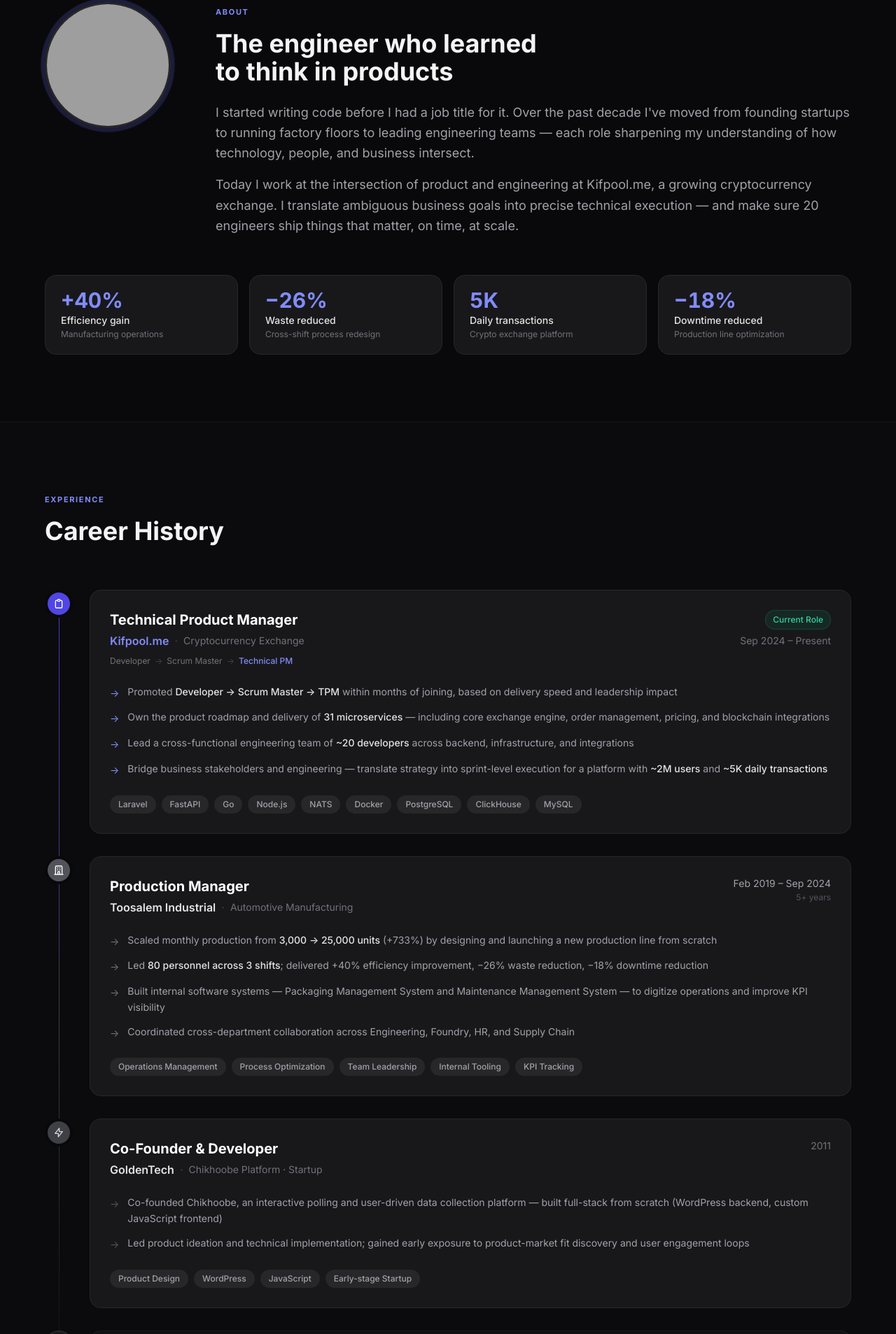
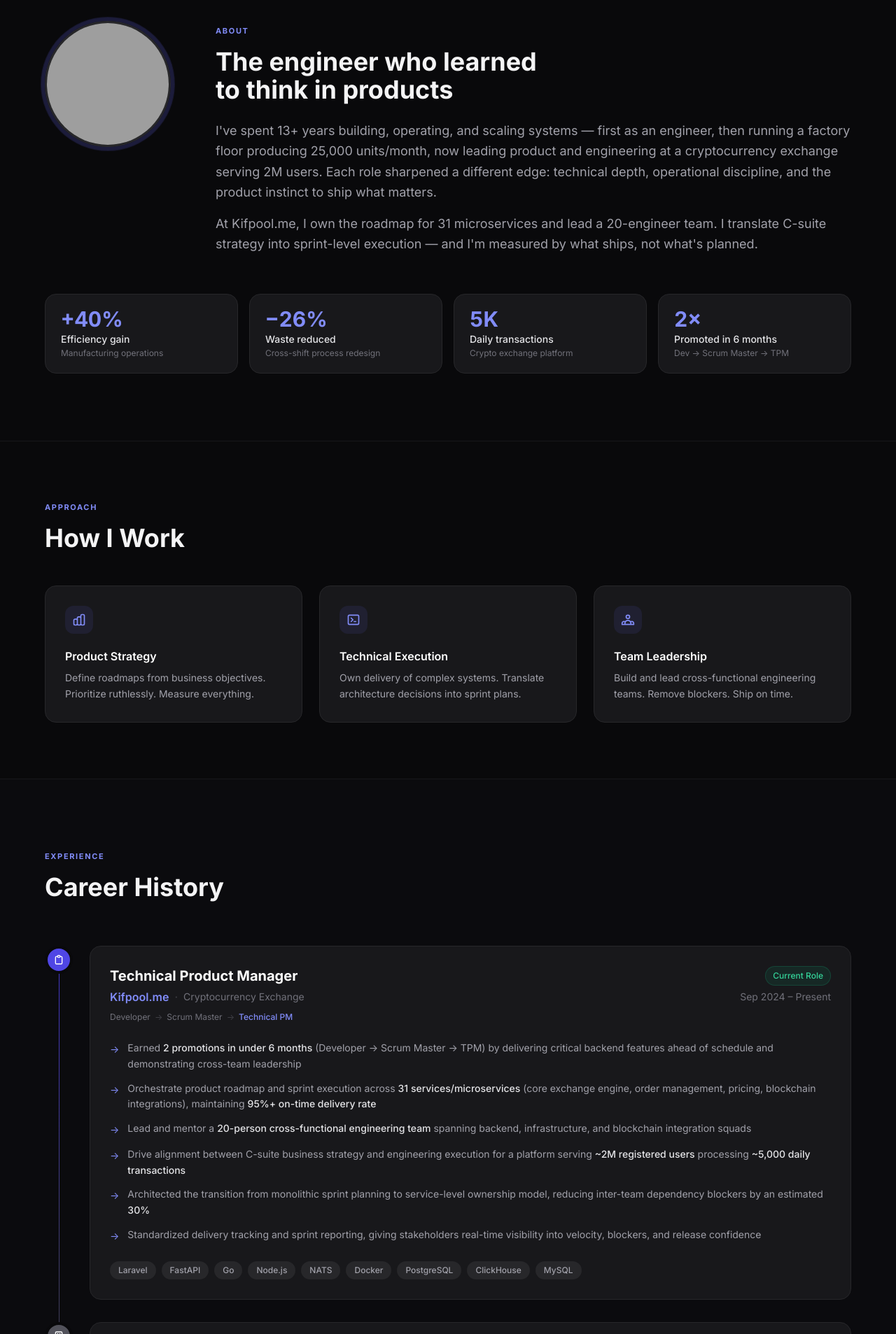
Before and after one commit to SaeedSaedi/saeedsaedi.github.io, a plain HTML site: page index.html in a window 1280 px wide. Shown: the part 893-2800 px from the top of the page at 70% size. Drawn offline with nearby package versions, Linux system fonts and the light colour scheme; grey boxes are pictures that could not be loaded.

Commit message:
update content

```diff
--- a/index.html
+++ b/index.html
@@ -7,15 +7,15 @@
 
   <!-- SEO & social -->
   <meta name="description"
-        content="Technical Product Manager with engineering depth. Leading 31 microservices, a team of 20 engineers, and a platform serving 2M+ users at Kifpool.me." />
+        content="Technical Product Manager who ships complex systems at scale. Leading 20 engineers, 31 microservices, and a 2M-user platform. Engineering fluency meets operational rigor." />
   <meta property="og:title"       content="Saeed Saedi — Technical Product Manager" />
-  <meta property="og:description" content="TPM with engineering depth. 31 microservices. 20 engineers. 2M+ users." />
+  <meta property="og:description" content="Technical Product Manager. 31 microservices. 20 engineers. 2M+ users. Engineering depth meets operational rigor." />
   <meta property="og:image"       content="https://avatars.githubusercontent.com/u/1686285?v=4" />
   <meta property="og:url"         content="https://saeedsaedi.github.io/" />
   <meta property="og:type"        content="website" />
   <meta name="twitter:card"       content="summary_large_image" />
   <meta name="twitter:title"      content="Saeed Saedi — Technical Product Manager" />
-  <meta name="twitter:description"content="TPM with engineering depth. 31 microservices. 20 engineers. 2M+ users." />
+  <meta name="twitter:description"content="Technical Product Manager. 31 microservices. 20 engineers. 2M+ users. Engineering depth meets operational rigor." />
   <meta name="twitter:image"      content="https://avatars.githubusercontent.com/u/1686285?v=4" />
   <link rel="icon" href="https://avatars.githubusercontent.com/u/1686285?v=4" />
 
@@ -39,6 +39,33 @@
 
   <!-- Custom styles -->
   <link rel="stylesheet" href="style.css" />
+
+  <!-- Structured data -->
+  <script type="application/ld+json">
+  {
+    "@context": "https://schema.org",
+    "@type": "Person",
+    "name": "Saeed Saedi",
+    "jobTitle": "Technical Product Manager",
+    "url": "https://saeedsaedi.github.io",
+    "image": "https://avatars.githubusercontent.com/u/1686285?v=4",
+    "email": "saeed.saedi.s@gmail.com",
+    "sameAs": [
+      "https://www.linkedin.com/in/saeedsaedi/",
+      "https://github.com/SaeedSaedi",
+      "https://t.me/SaeedSaedi"
+    ],
+    "worksFor": {
+      "@type": "Organization",
+      "name": "Kifpool.me"
+    },
+    "alumniOf": {
+      "@type": "EducationalOrganization",
+      "name": "Imam Reza International University"
+    },
+    "knowsAbout": ["Technical Product Management", "Microservices Architecture", "Agile", "Scrum", "Cross-functional Team Leadership"]
+  }
+  </script>
 </head>
 
 <body class="bg-zinc-950 text-zinc-100">
@@ -111,8 +138,11 @@
           <span class="gradient-text">Technical</span><br />Product Manager
         </h1>
 
-        <p class="text-xl md:text-2xl text-zinc-400 font-light mb-4 max-w-2xl leading-relaxed">
+        <p class="text-xl md:text-2xl text-zinc-400 font-light mb-3 max-w-2xl leading-relaxed">
           Engineering background. Product mindset. Shipping at scale.
+        </p>
+        <p class="text-base text-zinc-400 mb-4 max-w-xl leading-relaxed">
+          I turn ambiguous business goals into precise technical execution.
         </p>
         <p class="text-base text-zinc-500 mb-10 max-w-xl leading-relaxed">
           Leading <strong class="text-zinc-300 font-medium">31 microservices</strong>, a team of
@@ -192,14 +222,16 @@
             to think in products
           </h2>
           <p class="text-zinc-400 text-lg leading-relaxed mb-4">
-            I started writing code before I had a job title for it. Over the past decade I've moved from
-            founding startups to running factory floors to leading engineering teams — each role
-            sharpening my understanding of how technology, people, and business intersect.
+            I've spent 13+ years building, operating, and scaling systems — first as an engineer,
+            then running a factory floor producing 25,000 units/month, now leading product and
+            engineering at a cryptocurrency exchange serving 2M users. Each role sharpened a
+            different edge: technical depth, operational discipline, and the product instinct to
+            ship what matters.
           </p>
           <p class="text-zinc-400 text-lg leading-relaxed">
-            Today I work at the intersection of product and engineering at Kifpool.me, a growing
-            cryptocurrency exchange. I translate ambiguous business goals into precise technical
-            execution — and make sure 20 engineers ship things that matter, on time, at scale.
+            At Kifpool.me, I own the roadmap for 31 microservices and lead a 20-engineer team.
+            I translate C-suite strategy into sprint-level execution — and I'm measured by what
+            ships, not what's planned.
           </p>
         </div>
       </div>
@@ -222,12 +254,69 @@
           <div class="text-xs text-zinc-500">Crypto exchange platform</div>
         </div>
         <div class="card card--compact">
-          <div class="metric-num">−18%</div>
-          <div class="text-sm font-medium text-zinc-200 mb-0.5">Downtime reduced</div>
-          <div class="text-xs text-zinc-500">Production line optimization</div>
+          <div class="metric-num">2×</div>
+          <div class="text-sm font-medium text-zinc-200 mb-0.5">Promoted in 6 months</div>
+          <div class="text-xs text-zinc-500">Dev → Scrum Master → TPM</div>
         </div>
       </div>
 
+    </div>
+  </section>
+
+
+  <!-- ══════════════════════════════════════════════
+       HOW I WORK
+       ══════════════════════════════════════════════ -->
+  <section class="py-20 px-6 border-t border-zinc-800/50">
+    <div class="max-w-6xl mx-auto">
+
+      <div class="fade-in mb-12">
+        <div class="section-label">Approach</div>
+        <h2 class="text-3xl md:text-4xl font-bold">How I Work</h2>
+      </div>
+
+      <div class="grid md:grid-cols-3 gap-6">
+
+        <div class="fade-in card">
+          <div class="skill-icon">
+            <svg class="w-5 h-5 text-indigo-400" fill="none" stroke="currentColor" viewBox="0 0 24 24">
+              <path stroke-linecap="round" stroke-linejoin="round" stroke-width="2"
+                d="M9 19v-6a2 2 0 00-2-2H5a2 2 0 00-2 2v6a2 2 0 002 2h2a2 2 0 002-2zm0 0V9a2 2 0 012-2h2a2 2 0 012 2v10m-6 0a2 2 0 002 2h2a2 2 0 002-2m0 0V5a2 2 0 012-2h2a2 2 0 012 2v14a2 2 0 01-2 2h-2a2 2 0 01-2-2z"/>
+            </svg>
+          </div>
+          <h3 class="text-base font-semibold text-white mb-2">Product Strategy</h3>
+          <p class="text-zinc-400 text-sm leading-relaxed">
+            Define roadmaps from business objectives. Prioritize ruthlessly. Measure everything.
+          </p>
+        </div>
+
+        <div class="fade-in card">
+          <div class="skill-icon">
+            <svg class="w-5 h-5 text-indigo-400" fill="none" stroke="currentColor" viewBox="0 0 24 24">
+              <path stroke-linecap="round" stroke-linejoin="round" stroke-width="2"
+                d="M8 9l3 3-3 3m5 0h3M5 20h14a2 2 0 002-2V6a2 2 0 00-2-2H5a2 2 0 00-2 2v12a2 2 0 002 2z"/>
+            </svg>
+          </div>
+          <h3 class="text-base font-semibold text-white mb-2">Technical Execution</h3>
+          <p class="text-zinc-400 text-sm leading-relaxed">
+            Own delivery of complex systems. Translate architecture decisions into sprint plans.
+          </p>
+        </div>
+
+        <div class="fade-in card">
+          <div class="skill-icon">
+            <svg class="w-5 h-5 text-indigo-400" fill="none" stroke="currentColor" viewBox="0 0 24 24">
+              <path stroke-linecap="round" stroke-linejoin="round" stroke-width="2"
+                d="M17 20h5v-2a3 3 0 00-5.356-1.857M17 20H7m10 0v-2c0-.656-.126-1.283-.356-1.857M7 20H2v-2a3 3 0 015.356-1.857M7 20v-2c0-.656.126-1.283.356-1.857m0 0a5.002 5.002 0 019.288 0M15 7a3 3 0 11-6 0 3 3 0 016 0z"/>
+            </svg>
+          </div>
+          <h3 class="text-base font-semibold text-white mb-2">Team Leadership</h3>
+          <p class="text-zinc-400 text-sm leading-relaxed">
+            Build and lead cross-functional engineering teams. Remove blockers. Ship on time.
+          </p>
+        </div>
+
+      </div>
     </div>
   </section>
 
@@ -294,27 +383,40 @@
               <ul class="space-y-3 mt-6 mb-6">
                 <li class="flex gap-3 text-zinc-400 text-sm leading-relaxed">
                   <span class="text-indigo-400 flex-shrink-0 mt-0.5">→</span>
-                  <span>Promoted <strong class="text-zinc-200 font-medium">Developer → Scrum Master → TPM</strong>
-                    within months of joining, based on delivery speed and leadership impact</span>
+                  <span>Earned <strong class="text-zinc-200 font-medium">2 promotions in under 6 months</strong>
+                    (Developer → Scrum Master → TPM) by delivering critical backend features ahead
+                    of schedule and demonstrating cross-team leadership</span>
                 </li>
                 <li class="flex gap-3 text-zinc-400 text-sm leading-relaxed">
                   <span class="text-indigo-400 flex-shrink-0 mt-0.5">→</span>
-                  <span>Own the product roadmap and delivery of
-                    <strong class="text-zinc-200 font-medium">31 microservices</strong> — including core
-                    exchange engine, order management, pricing, and blockchain integrations</span>
+                  <span>Orchestrate product roadmap and sprint execution across
+                    <strong class="text-zinc-200 font-medium">31 services/microservices</strong> (core
+                    exchange engine, order management, pricing, blockchain integrations), maintaining
+                    <strong class="text-zinc-200 font-medium">95%+ on-time delivery rate</strong></span>
                 </li>
                 <li class="flex gap-3 text-zinc-400 text-sm leading-relaxed">
                   <span class="text-indigo-400 flex-shrink-0 mt-0.5">→</span>
-                  <span>Lead a cross-functional engineering team of
-                    <strong class="text-zinc-200 font-medium">~20 developers</strong> across backend,
-                    infrastructure, and integrations</span>
+                  <span>Lead and mentor a <strong class="text-zinc-200 font-medium">20-person
+                    cross-functional engineering team</strong> spanning backend, infrastructure,
+                    and blockchain integration squads</span>
                 </li>
                 <li class="flex gap-3 text-zinc-400 text-sm leading-relaxed">
                   <span class="text-indigo-400 flex-shrink-0 mt-0.5">→</span>
-                  <span>Bridge business stakeholders and engineering — translate strategy into
-                    sprint-level execution for a platform with
-                    <strong class="text-zinc-200 font-medium">~2M users</strong> and
-                    <strong class="text-zinc-200 font-medium">~5K daily transactions</strong></span>
+                  <span>Drive alignment between C-suite business strategy and engineering execution
+                    for a platform serving <strong class="text-zinc-200 font-medium">~2M registered
+                    users</strong> processing <strong class="text-zinc-200 font-medium">~5,000
+                    daily transactions</strong></span>
+                </li>
+                <li class="flex gap-3 text-zinc-400 text-sm leading-relaxed">
+                  <span class="text-indigo-400 flex-shrink-0 mt-0.5">→</span>
+                  <span>Architected the transition from monolithic sprint planning to service-level
+                    ownership model, reducing inter-team dependency blockers by an estimated
+                    <strong class="text-zinc-200 font-medium">30%</strong></span>
+                </li>
+                <li class="flex gap-3 text-zinc-400 text-sm leading-relaxed">
+                  <span class="text-indigo-400 flex-shrink-0 mt-0.5">→</span>
+                  <span>Standardized delivery tracking and sprint reporting, giving stakeholders
+                    real-time visibility into velocity, blockers, and release confidence</span>
                 </li>
               </ul>
 
@@ -363,24 +465,32 @@
               <ul class="space-y-3 mb-6">
                 <li class="flex gap-3 text-zinc-400 text-sm leading-relaxed">
                   <span class="text-zinc-500 flex-shrink-0 mt-0.5">→</span>
-                  <span>Scaled monthly production from
-                    <strong class="text-zinc-200 font-medium">3,000 → 25,000 units</strong> (+733%)
-                    by designing and launching a new production line from scratch</span>
+                  <span>Scaled production output <strong class="text-zinc-200 font-medium">8x</strong>
+                    from 3,000 to 25,000 cylinder liners/month by designing and launching a new
+                    production line and restructuring shift operations</span>
                 </li>
                 <li class="flex gap-3 text-zinc-400 text-sm leading-relaxed">
                   <span class="text-zinc-500 flex-shrink-0 mt-0.5">→</span>
-                  <span>Led <strong class="text-zinc-200 font-medium">80 personnel across 3 shifts</strong>;
-                    delivered +40% efficiency improvement, −26% waste reduction, −18% downtime reduction</span>
+                  <span>Boosted manufacturing efficiency by
+                    <strong class="text-zinc-200 font-medium">40%</strong> through process
+                    reengineering across 3 shifts and ~80 personnel</span>
                 </li>
                 <li class="flex gap-3 text-zinc-400 text-sm leading-relaxed">
                   <span class="text-zinc-500 flex-shrink-0 mt-0.5">→</span>
-                  <span>Built internal software systems — Packaging Management System and Maintenance
-                    Management System — to digitize operations and improve KPI visibility</span>
+                  <span>Reduced material waste by <strong class="text-zinc-200 font-medium">26%</strong>
+                    and unplanned downtime by <strong class="text-zinc-200 font-medium">18%</strong>
+                    through data-driven root-cause analysis and preventive maintenance programs</span>
                 </li>
                 <li class="flex gap-3 text-zinc-400 text-sm leading-relaxed">
                   <span class="text-zinc-500 flex-shrink-0 mt-0.5">→</span>
-                  <span>Coordinated cross-department collaboration across Engineering, Foundry, HR,
-                    and Supply Chain</span>
+                  <span>Coordinated cross-department operations (Engineering, Foundry, HR, Supply Chain)
+                    to eliminate bottlenecks and improve end-to-end throughput</span>
+                </li>
+                <li class="flex gap-3 text-zinc-400 text-sm leading-relaxed">
+                  <span class="text-zinc-500 flex-shrink-0 mt-0.5">→</span>
+                  <span>Built and deployed <strong class="text-zinc-200 font-medium">2 internal
+                    software systems</strong> — Packaging Management and Maintenance Management —
+                    eliminating manual tracking and improving KPI reporting accuracy</span>
                 </li>
               </ul>
 
@@ -439,25 +549,6 @@
             </div>
           </div>
 
-          <!-- ── Freelance (compact) ── -->
-          <div class="fade-in relative sm:pl-16">
-
-            <div class="timeline-dot timeline-dot--ghost hidden sm:flex">
-              <svg class="w-4 h-4 text-zinc-500" fill="none" stroke="currentColor" viewBox="0 0 24 24">
-                <path stroke-linecap="round" stroke-linejoin="round" stroke-width="2"
-                  d="M10 20l4-16m4 4l4 4-4 4M6 16l-4-4 4-4"/>
-              </svg>
-            </div>
-
-            <div class="card card--ghost">
-              <h3 class="text-base font-semibold text-zinc-300">Freelance Web Developer</h3>
-              <p class="text-zinc-500 text-sm mt-1 mb-2">Early Career</p>
-              <p class="text-zinc-500 text-sm">
-                Delivered multiple client projects using HTML, CSS, JavaScript, and PHP.
-                Foundation of engineering craft and client communication skills.
-              </p>
-            </div>
-          </div>
 
         </div>
       </div>
@@ -473,7 +564,7 @@
 
       <div class="fade-in mb-14">
         <div class="section-label">Skills</div>
-        <h2 class="text-3xl md:text-4xl font-bold">What I Bring</h2>
+        <h2 class="text-3xl md:text-4xl font-bold">Core Competencies</h2>
       </div>
 
       <div class="grid md:grid-cols-2 lg:grid-cols-3 gap-6">
@@ -497,6 +588,7 @@
             <span class="skill-pill">Cross-team Leadership</span>
             <span class="skill-pill">Stakeholder Management</span>
             <span class="skill-pill">Delivery Tracking</span>
+            <span class="skill-pill">OKRs / KPIs</span>
           </div>
         </div>
 
@@ -541,6 +633,7 @@
             <span class="skill-pill">Git / GitHub / GitLab</span>
             <span class="skill-pill">Redis</span>
             <span class="skill-pill">NATS</span>
+            <span class="skill-pill">CI/CD Pipelines</span>
             <span class="skill-pill">PostgreSQL</span>
             <span class="skill-pill">MySQL</span>
             <span class="skill-pill">ClickHouse</span>
@@ -630,7 +723,7 @@
           </a>
         </div>
 
-        <p class="text-zinc-600 text-sm">📍 Mashhad, Iran &nbsp;·&nbsp; Open to remote</p>
+        <p class="text-zinc-600 text-sm">📍 Mashhad, Iran &nbsp;·&nbsp; Open to relocation and remote opportunities worldwide</p>
       </div>
     </div>
   </section>
```
